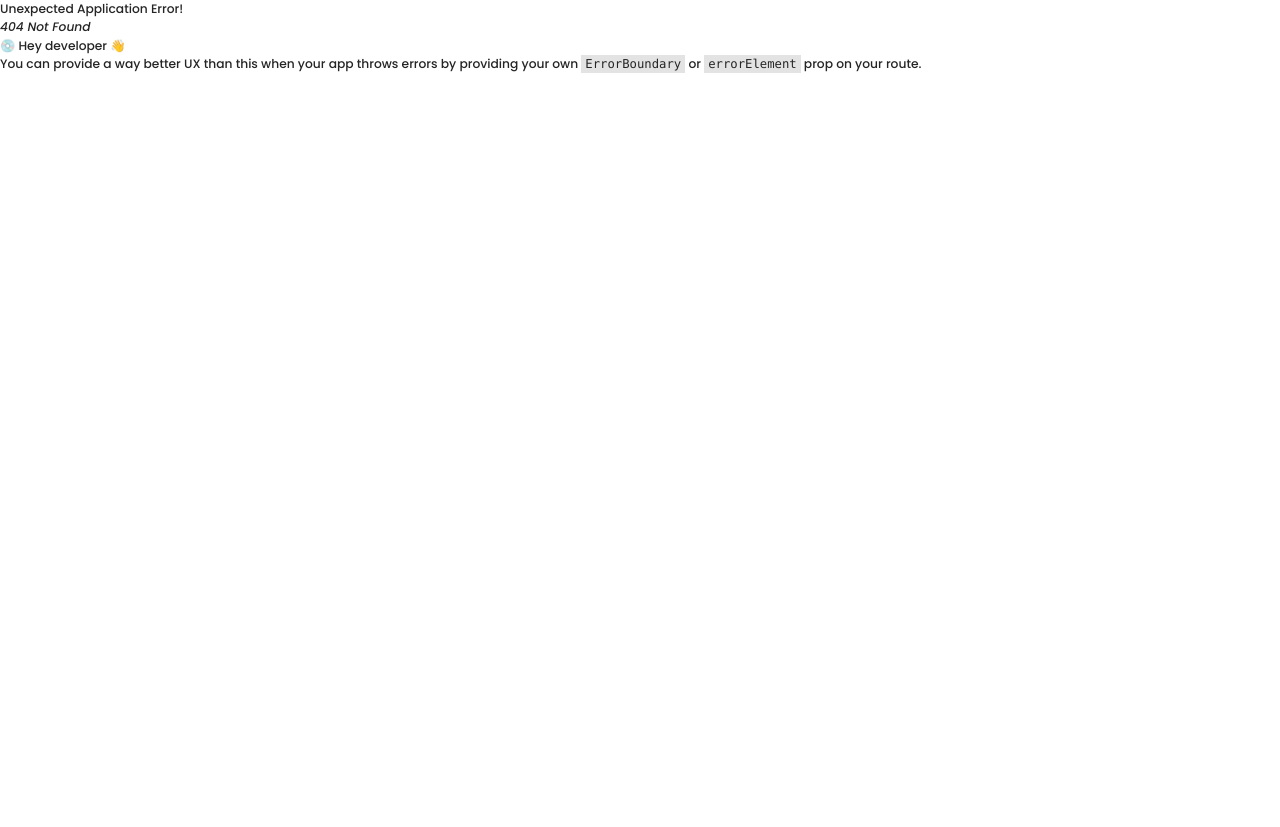
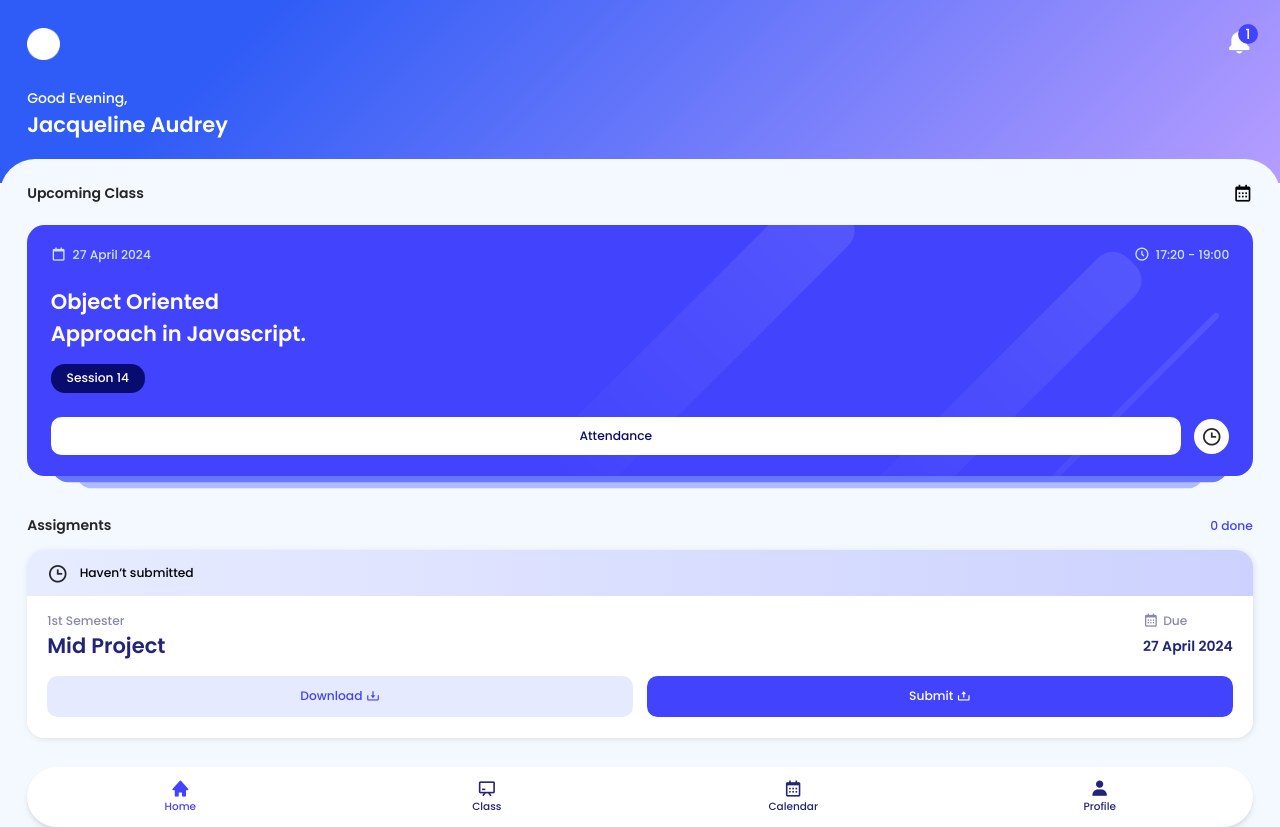
Before and after one commit to Separatis-BNCC/leap, a React (Vite) app: page /home in a window 1280 px wide. Before the commit this address had no page. Before the commit the page ends 800 px from the top, so only its background shows below. Built offline with nearby package versions, Linux system fonts and the light colour scheme.

Commit message:
[SCRUM 121] Using include

```diff
--- a/src/components/Home/NavigationBar.tsx
+++ b/src/components/Home/NavigationBar.tsx
@@ -29,7 +29,7 @@ const navbarItem = [
   {
     name: "Home",
     icon: "bx bxs-home",
-    route: "/",
+    route: "/home",
   },
   {
     name: "Class",
@@ -55,14 +55,14 @@ export default function NavigationBar({ ...props }) {
   const current = pathname.split("/")?.[1];
   // console.log(current);
 
-  const active = (path: string) => {
-    const cleanPath = path.replace(/^\/+/, "");
+  // const active = (path: string) => {
+  //   const cleanPath = path.replace(/^\/+/, "");
 
-    const classes =
-      cleanPath === current ? "text-main-blue" : "text-darker-blue";
+  //   const classes =
+  //     cleanPath === current ? "text-main-blue" : "text-darker-blue";
 
-    return classes;
-  };
+  //   return classes;
+  // };
 
   return (
     <div
@@ -82,10 +82,30 @@ export default function NavigationBar({ ...props }) {
              */}
 
             {/* biar iconnya bisa di styling langsung di sini */}
+            {/* <i
+              className={cn(item.icon, active(item.route), "text-[1.375rem]")}
+            /> */}
             <i
-              className={cn(item.icon, active(item.route), "text-[1.375rem]")}
+              className={cn(
+                item.icon,
+                "text-[1.375rem]",
+                pathname.includes(item.route)
+                  ? "text-main-blue"
+                  : "text-darker-blue"
+              )}
             />
-            <p className={`${active(item.route)} font-medium text-[0.75rem]`}>
+
+            {/* <p className={`${active(item.route)} font-medium text-[0.75rem]`}>
+              {item.name}
+            </p> */}
+            <p
+              className={cn(
+                "font-medium text-[0.75rem]",
+                pathname.includes(item.route)
+                  ? "text-main-blue"
+                  : "text-darker-blue"
+              )}
+            >
               {item.name}
             </p>
           </button>
```
Also changed, not shown: src/App.tsx (+2 -7 lines).
